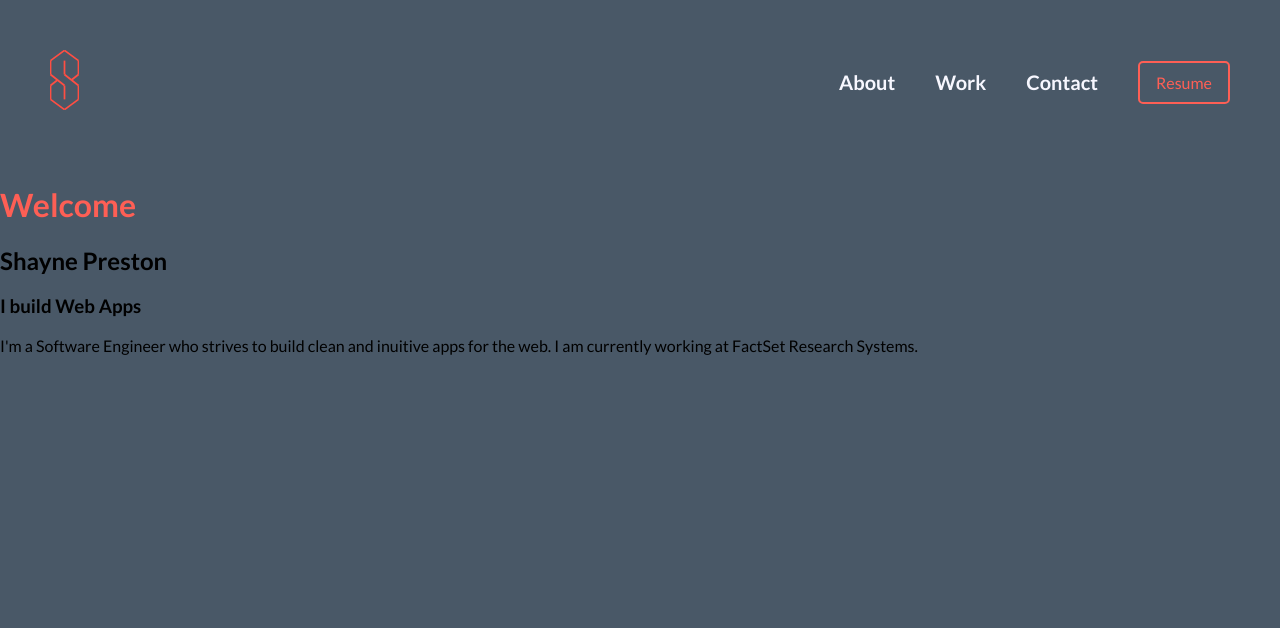
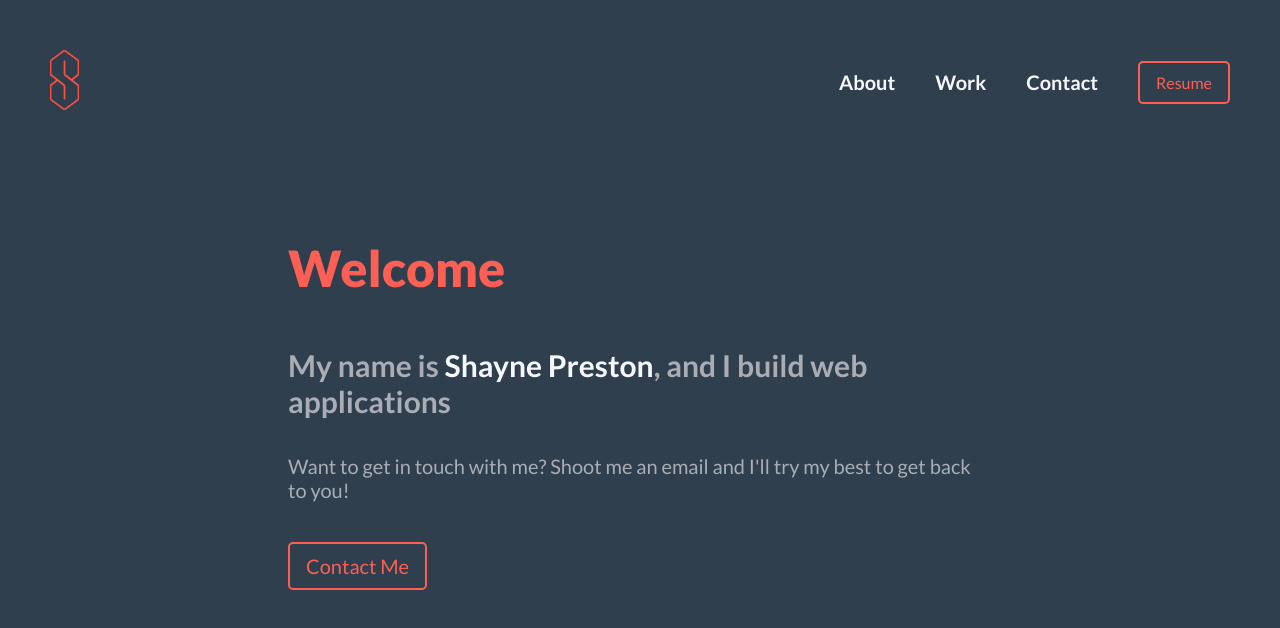
Before and after one commit to prests/portfolio, a Vue app: page / in a window 1280 px wide. Shown: the top 628 px of the page. Built offline with nearby package versions, Linux system fonts and the light colour scheme.

Commit message:
feat(homepage): content

```diff
--- a/src/components/nav-bar/HamburgerMenu.vue
+++ b/src/components/nav-bar/HamburgerMenu.vue
@@ -34,8 +34,8 @@
               <div
                 id="resume"
                 :class="$style.resumeButton"
-                @mouseover="focusResume"
-                @mouseleave="blurResume"
+                @mouseover="focusButton('#resume')"
+                @mouseleave="blurButton('#resume')"
                 @click.stop="openResume"
               >
                 Resume
@@ -62,7 +62,7 @@ export default defineComponent({
     const navPanelOpen = ref(false);
 
     const {changeRoute, openResume, paths} = usePaths();
-    const {blurResume, blurRoute, focusResume, focusRoute} = useNavAnimations();
+    const {blurButton, blurRoute, focusButton, focusRoute} = useNavAnimations();
 
     window.addEventListener('resize', () => {
       if (window.innerWidth > 768) {
@@ -97,11 +97,11 @@ export default defineComponent({
     }
 
     return {
-      blurResume,
+      blurButton,
       blurRoute,
       closeMenu,
       closePopUp,
-      focusResume,
+      focusButton,
       focusRoute,
       hamburgerIconSrc,
       hamburgerRouteSelected,
@@ -130,7 +130,7 @@ export default defineComponent({
 }
 
 .routesContainer {
-  background-color: colors.$blue-yonder;
+  background-color: colors.$light-corol;
   right: -100%;
   padding: 15em 8em;
   margin-left: auto;
@@ -146,8 +146,8 @@ export default defineComponent({
 
   font-size: 2.5rem;
   font-weight: 900;
-  background-color: colors.$ghost-white;
-  background-image: linear-gradient(45deg, colors.$ghost-white 100%, colors.$orange-red-crystal 0%);
+  background-color: colors.$white;
+  background-image: linear-gradient(45deg, colors.$white 100%, colors.$orange-red-crystal 0%);
 
   background-clip: text;
   background-size: 100%;
--- a/src/components/nav-bar/NavBar.vue
+++ b/src/components/nav-bar/NavBar.vue
@@ -23,10 +23,10 @@
       </div>
 
       <div
-        id="resume"
+        id="navButton"
         :class="$style.resumeButton"
-        @mouseover="focusResume"
-        @mouseleave="blurResume"
+        @mouseover="focusButton('#navButton')"
+        @mouseleave="blurButton('#navButton')"
         @click="openResume"
       >
         Resume
@@ -52,13 +52,13 @@ export default defineComponent({
   setup: () => {
     const hamburgerMenu = ref<HTMLDivElement>();
     const {changeRoute, openResume, paths} = usePaths();
-    const {blurResume, blurRoute, focusResume, focusRoute} = useNavAnimations();
+    const {blurButton, blurRoute, focusButton, focusRoute} = useNavAnimations();
 
     return {
-      blurResume,
+      blurButton,
       blurRoute,
       changeRoute,
-      focusResume,
+      focusButton,
       focusRoute,
       hamburgerMenu,
       logoSrc,
@@ -98,8 +98,8 @@ export default defineComponent({
 .route {
   font-size: 2rem;
   font-weight: 700;
-  background-color: colors.$ghost-white;
-  background-image: linear-gradient(45deg, colors.$ghost-white 100%, colors.$orange-red-crystal 0%);
+  background-color: colors.$white;
+  background-image: linear-gradient(45deg, colors.$white 100%, colors.$orange-red-crystal 0%);
 
   background-clip: text;
   background-size: 100%;
--- a/src/composables/nav-bar/path-animations.ts
+++ b/src/composables/nav-bar/path-animations.ts
@@ -22,18 +22,18 @@ export function useNavAnimations() {
     );
   }
 
-  function focusResume(): void {
-    gsap.to('#resume', {duration: 0.5, backgroundColor: '#FE5F5515'});
+  function focusButton(id: string): void {
+    gsap.to(id, {duration: 0.5, backgroundColor: '#FE5F5540'});
   }
 
-  function blurResume(): void {
-    gsap.to('#resume', {duration: 0.5, backgroundColor: '#FE5F5500'});
+  function blurButton(id: string): void {
+    gsap.to(id, {duration: 0.5, backgroundColor: '#FE5F5500'});
   }
 
   return {
-    blurResume,
+    blurButton,
     blurRoute,
-    focusResume,
+    focusButton,
     focusRoute,
   }
 }
--- a/src/composables/nav-bar/paths-service.ts
+++ b/src/composables/nav-bar/paths-service.ts
@@ -19,6 +19,11 @@ export function usePaths() {
   ]);
 
   function changeRoute(path: string, animationCallback?: Function): void {
+    if (path === '/contact') {
+      sendEmail();
+      return;
+    }
+
     if (animationCallback) {
       animationCallback();
     }
@@ -29,12 +34,17 @@ export function usePaths() {
   }
 
   const openResume = (): void => {
-    window.open('Shayne Preston Resume.pdf', '_blank')
+    window.open('Shayne Preston Resume.pdf', '_blank');
   };
+
+  const sendEmail = (): void => {
+    window.open('mailto:shayne.preston@protonmail.com');
+  }
 
   return {
     changeRoute,
     openResume,
     paths,
+    sendEmail,
   }
 }
--- a/src/styles/colors.scss
+++ b/src/styles/colors.scss
@@ -1,6 +1,6 @@
 
 $orange-red-crystal: #FE5F55;
-$ghost-white: #F7F7FF;
-$beau-blue: #BDD5EA;
-$blue-yonder: #577399;
-$black-corol: #495867;
+$light-corol: #495867;
+$grey: #aaaeb4;
+$white: #F7F7FF;
+$black-corol: #2f3f4e;
--- a/src/views/about/About.vue
+++ b/src/views/about/About.vue
@@ -103,7 +103,7 @@ export default defineComponent({
   flex-direction: column;
   margin: 0 5em;
   font-size: 2rem;
-  color: colors.$ghost-white;
+  color: colors.$grey;
 
   @include responsive.responsive(map-get(responsive.$breakpoints, lg)) {
     margin: 0 0 5em 5em;
--- a/src/views/home/Home.vue
+++ b/src/views/home/Home.vue
@@ -1,25 +1,47 @@
 <template>
-  <div :class="$style.viewContainer">
+  <div :class="$style.homeView">
     <h1 :class="$style.welcome">Welcome</h1>
-    <h2>Shayne Preston</h2>
-    <h3>I build Web Apps</h3>
+    <h2 :class="$style.motto">
+      My name is
+      <span :class="$style.name">Shayne Preston</span>,
+      and I build web applications
+    </h2>
 
-    <p>{{ description }}</p>
+    <p>
+      Want to get in touch with me?
+      Shoot me an email and I'll try my best to get back to you!
+    </p>
+
+    <div :class="$style.buttonContainer">
+      <div
+        id="contactButton"
+        :class="$style.contactMe"
+        @mouseover="focusButton('#contactButton')"
+        @mouseleave="blurButton('#contactButton')"
+        @click="sendEmail"
+      >
+        Contact Me
+      </div>
+    </div>
   </div>
 </template>
 
 <script lang="ts">
 import { defineComponent } from 'vue';
 
+import { useNavAnimations } from '@composables/nav-bar/path-animations';
+import { usePaths } from '@composables/nav-bar/paths-service';
+
 export default defineComponent({
   name: 'HomeView',
   setup: () => {
-    const description = `I'm a Software Engineer who strives to build `
-    + `clean and inuitive apps for the web. `
-    + `I am currently working at FactSet Research Systems.`;
+    const {sendEmail} = usePaths();
+    const {blurButton, focusButton} = useNavAnimations();
 
     return {
-      description,
+      blurButton,
+      focusButton,
+      sendEmail,
     };
   },
 });
@@ -27,8 +49,50 @@ export default defineComponent({
 
 <style lang="scss" module>
 @use '~styles/colors';
+@use '~styles/responsive';
+
+.homeView {
+  display: flex;
+  flex-direction: column;
+  color: colors.$grey;
+  height: auto;
+  width: 55%;
+  margin: 2em auto;
+  font-size: 2rem;
+
+  @include responsive.responsive(map-get(responsive.$breakpoints, lg)) {
+    width: 100%;
+    margin: 2em 0;
+    flex-direction: column;
+  }
+}
 
 .welcome {
   color: colors.$orange-red-crystal;
+  font-size: 5rem;
+  font-weight: 900;
+  margin-bottom: 0.5em;
+}
+.name {
+  color: colors.$white;
+}
+
+.motto {
+  margin-bottom: 0.5em;
+}
+
+.buttonContainer {
+  margin-top: 1em;
+  display: flex;
+  width: 20%;
+}
+
+.contactMe {
+  cursor: pointer;
+  color: colors.$orange-red-crystal;
+  padding: 1rem 1.6rem;
+  border: solid 2px colors.$orange-red-crystal;
+  border-radius: 5px;
+  align-items: center;
 }
 </style>
```
